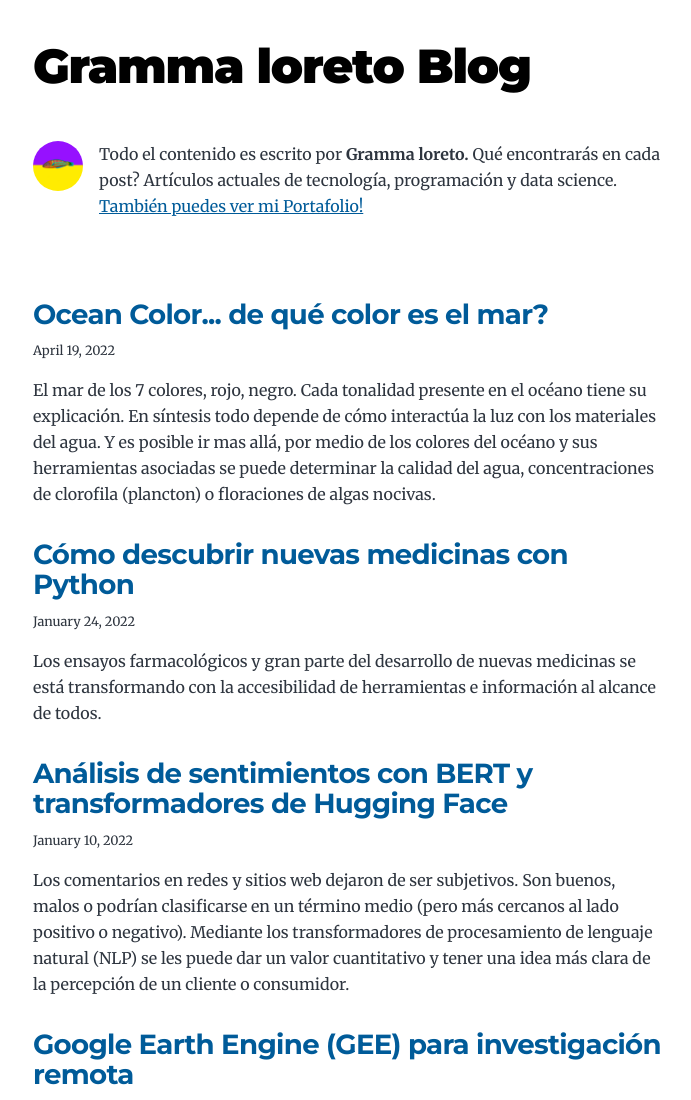
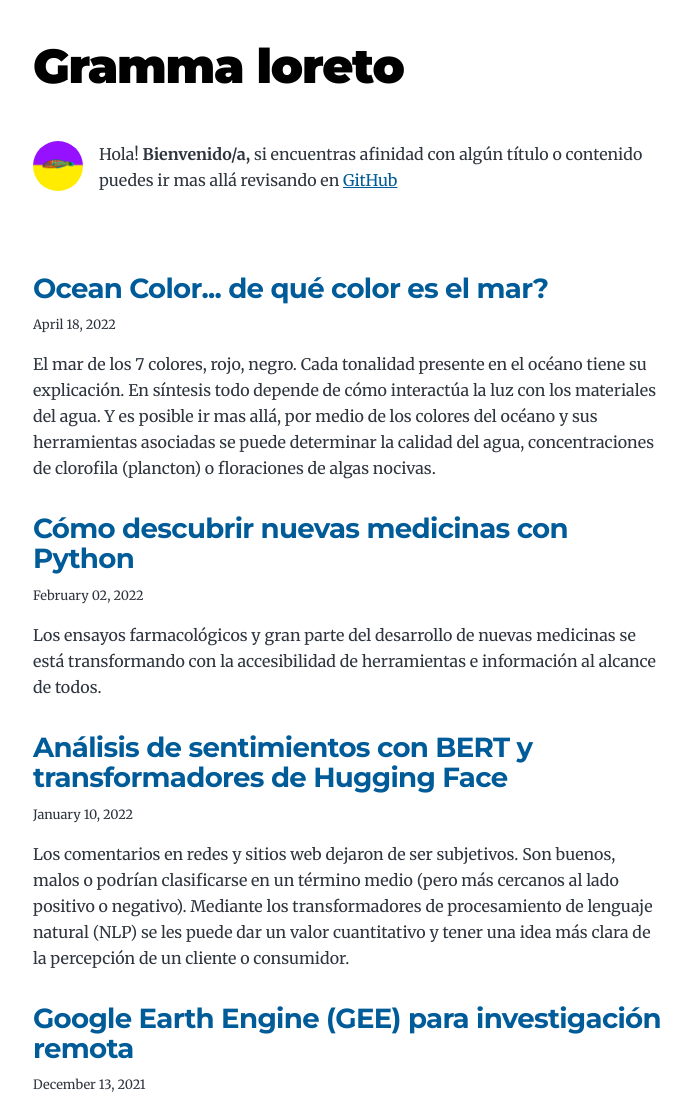
Before and after one commit to grammaloreto/MyGatsby-blog, a Gatsby site: page / in a window 1280 px wide. Shown: the top 1100 px of the page, without its empty margins (291-982 px from the left). Built offline with nearby package versions, Linux system fonts and the light colour scheme; Gatsby itself is replaced by a stand-in of ours.

Commit message:
loreto blog

```diff
--- a/content/blog/medicinas-python/index.md
+++ b/content/blog/medicinas-python/index.md
@@ -1,6 +1,6 @@
 ---
 title: Cómo descubrir nuevas medicinas con Python
-date: "2022-01-24T22:40:32.169Z"
+date: "2022-02-02T22:40:32.169Z"
 description: Los ensayos farmacológicos y gran parte del desarrollo de nuevas medicinas se está transformando con la accesibilidad de herramientas e información al alcance de todos.
 ---
 
--- a/content/blog/ocean-color/index.md
+++ b/content/blog/ocean-color/index.md
@@ -1,6 +1,6 @@
 ---
 title: Ocean Color... de qué color es el mar?
-date: "2022-04-19T09:12:03.284Z"
+date: "2022-04-18T09:40:32.169Z"
 description: El mar de los 7 colores, rojo, negro. Cada tonalidad presente en el océano tiene su explicación. En síntesis todo depende de cómo interactúa la luz con los materiales del agua. Y es posible ir mas allá, por medio de los colores del océano y sus herramientas asociadas se puede determinar la calidad del agua, concentraciones de clorofila (plancton) o floraciones de algas nocivas.
 ---
 ## Qué es Ocean Color?
--- a/gatsby-config.js
+++ b/gatsby-config.js
@@ -1,9 +1,9 @@
 module.exports = {
   siteMetadata: {
-    title: `Gramma loreto Blog`,
+    title: `Gramma loreto`,
     author: {
-      name: `Gramma loreto.`,
-      summary: `Qué encontrarás en cada post? Artículos actuales de tecnología, programación y data science.`,
+      name: `Bienvenido/a,`,
+      summary: `si encuentras afinidad con algún título o contenido puedes ir mas allá revisando en`,
     },
     description: `A starter blog demonstrating what Gatsby can do.`,
     siteUrl: `https://gatsbystarterblogsource.gatsbyjs.io/`,
--- a/src/components/bio.js
+++ b/src/components/bio.js
@@ -44,10 +44,10 @@ const Bio = () => {
       />
       {author?.name && (
         <p>
-          Todo el contenido es escrito por <strong>{author.name}</strong> {author?.summary || null}
+          Hola! <strong>{author.name}</strong> {author?.summary || null}
           {` `}
-          <a href={`https://grammaloreto.netlify.app/`}>
-            También puedes ver mi Portafolio!
+          <a href={`https://github.com/grammaloreto`}>
+            GitHub
           </a>
         </p>
       )}
--- a/src/pages/index.js
+++ b/src/pages/index.js
@@ -13,7 +13,7 @@ const BlogIndex = ({ data, location }) => {
   if (posts.length === 0) {
     return (
       <Layout location={location} title={siteTitle}>
-        <Seo title="All posts" />
+        <Seo title="Contenido" />
         <Bio />
         <p>
           No blog posts found. Add markdown posts to "content/blog" (or the
@@ -26,7 +26,7 @@ const BlogIndex = ({ data, location }) => {
 
   return (
     <Layout location={location} title={siteTitle}>
-      <Seo title="All posts" />
+      <Seo title="Contenido" />
       <Helmet>
         <script src="https://identity.netlify.com/v1/netlify-identity-widget.js"></script>
       </Helmet>
```
